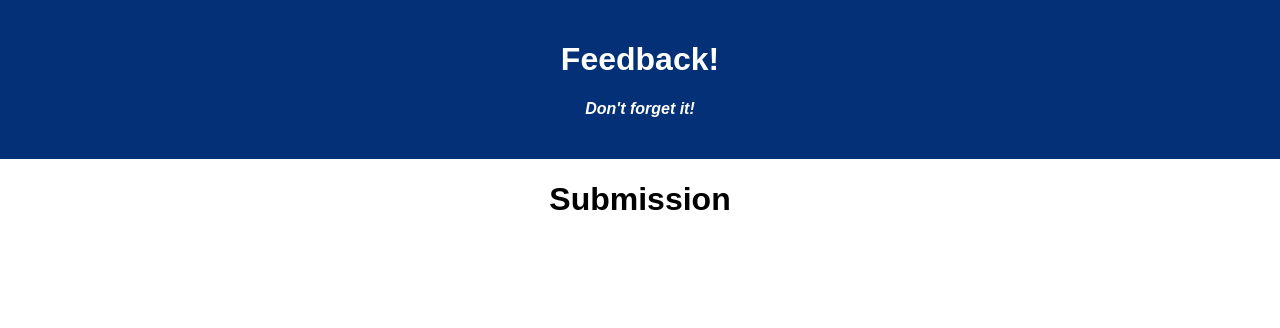
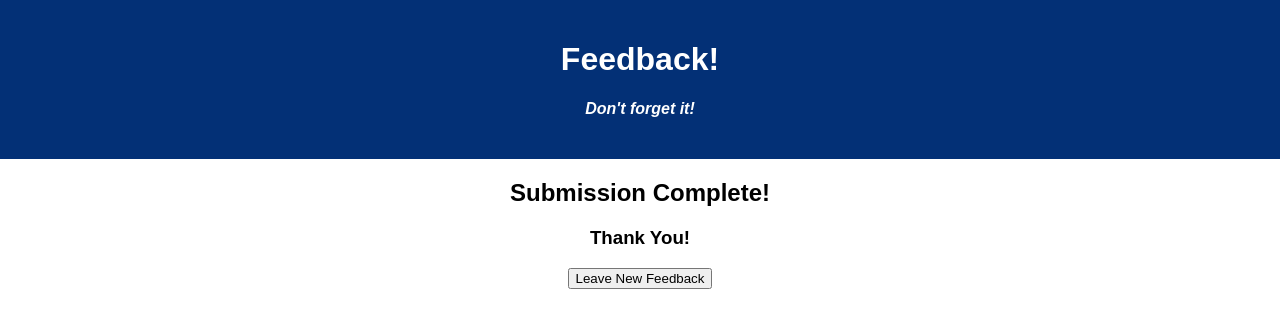
Before and after one commit to TerryOKeefe/Student-Feedback-Form, a React (Create React App) app: page /#/submission in a window 1280 px wide. Shown: the top 328 px of the page. Built offline with nearby package versions, Linux system fonts and the light colour scheme.

Commit message:
frame for submission route

```diff
--- a/src/components/Submission/Submission.jsx
+++ b/src/components/Submission/Submission.jsx
@@ -1,7 +1,13 @@
 function Submission() {
     return (
         <div>
-            <h1>Submission</h1>
+            <div>
+                <h2>Submission Complete!</h2>
+            </div>
+            <div>
+                <h3>Thank You!</h3>
+                <button>Leave New Feedback</button>
+            </div>
         </div>
     )
 }
```
